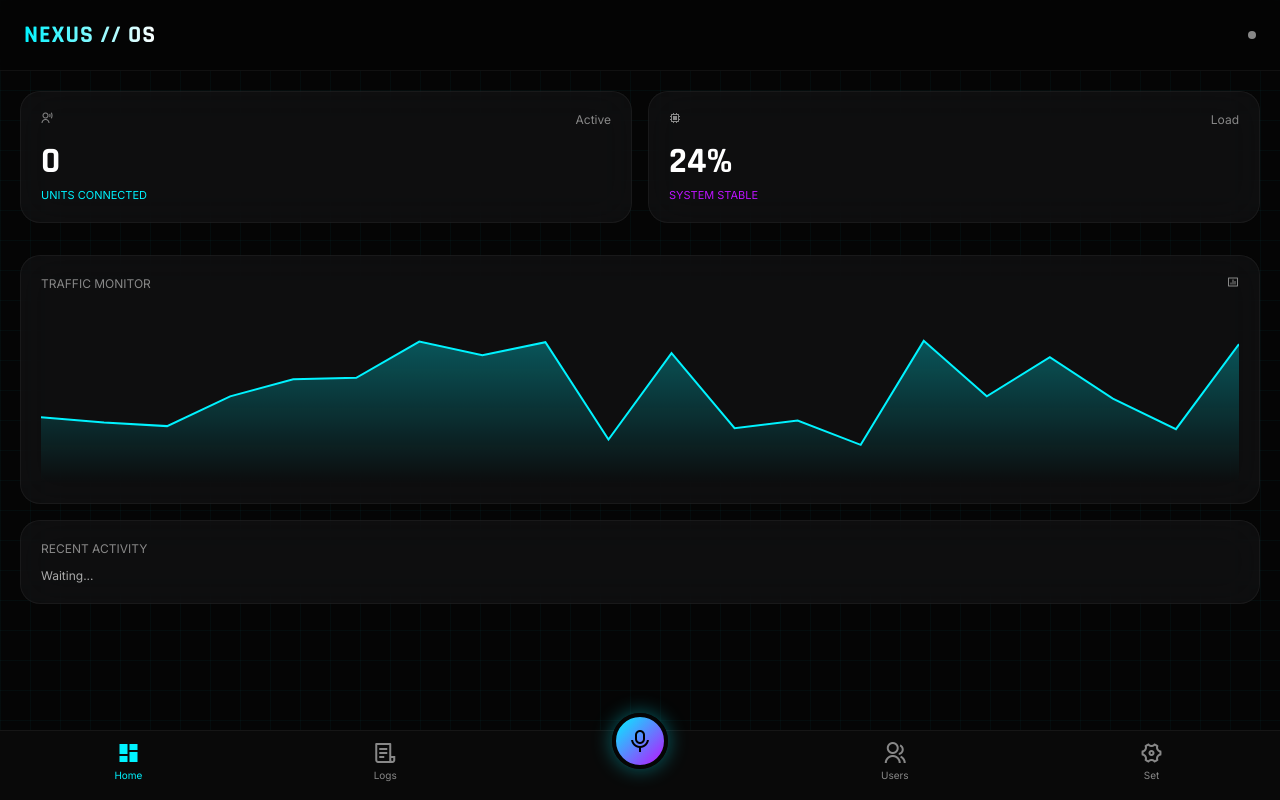
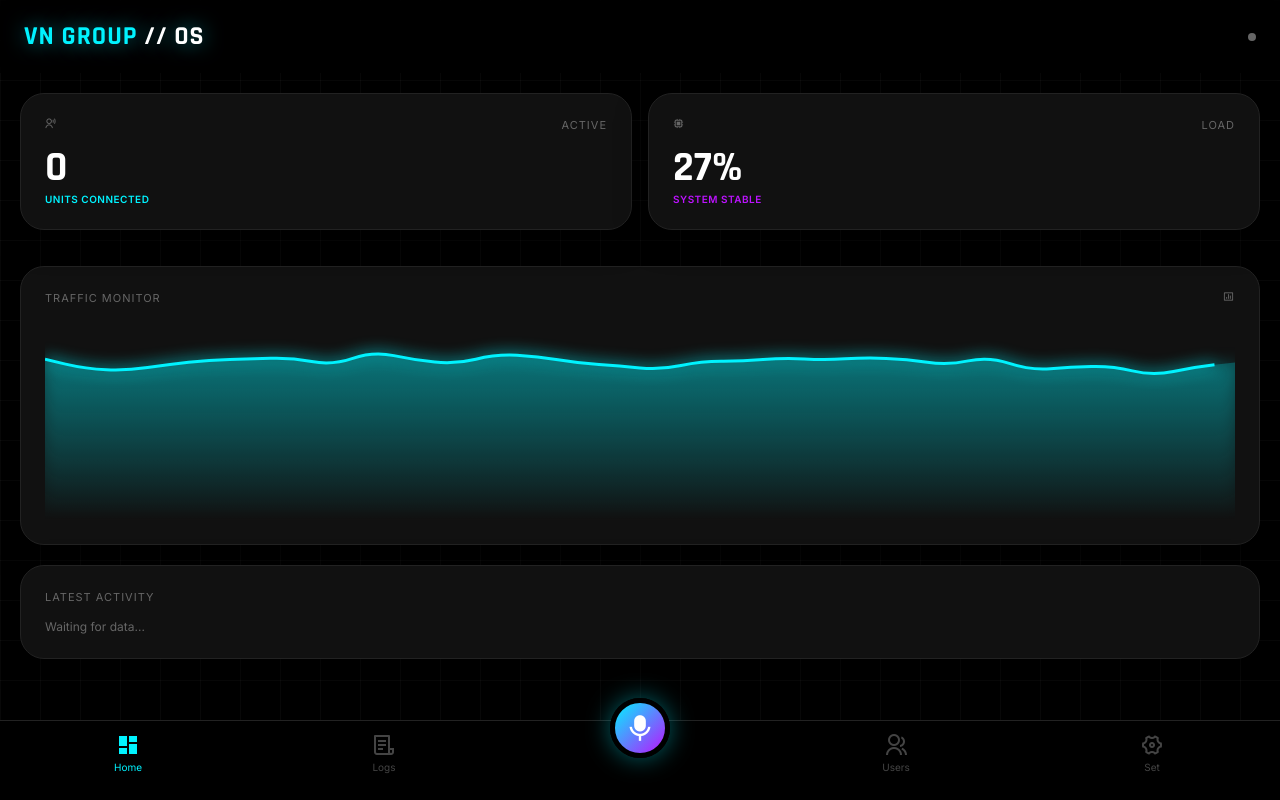
Before and after one commit to taninrachakan-ui/nexus-dashboard, a website: page index.html in a window 1280 px wide. Drawn offline with nearby package versions, Linux system fonts and the light colour scheme; no server answers.

Commit message:
Update index.html

```diff
--- a/index.html
+++ b/index.html
@@ -3,7 +3,7 @@
 <head>
     <meta charset="UTF-8">
     <meta name="viewport" content="width=device-width, initial-scale=1.0, maximum-scale=1.0, user-scalable=no">
-    <title>NEXUS MOBILE FINAL</title>
+    <title>VN GROUP MOBILE</title>
 
     <link href="https://fonts.googleapis.com/css2?family=Inter:wght@400;600&family=Rajdhani:wght@500;700&display=swap" rel="stylesheet">
     <link href="https://cdn.jsdelivr.net/npm/remixicon@2.5.0/fonts/remixicon.css" rel="stylesheet">
@@ -11,13 +11,13 @@
 
     <style>
         :root {
-            --bg: #050505;
-            --card-bg: rgba(20, 20, 23, 0.6);
-            --glass: rgba(255, 255, 255, 0.05);
-            --primary: #00f3ff;
-            --secondary: #bc13fe;
+            --bg: #000000;
+            --card-bg: #111111;
+            --glass: rgba(255, 255, 255, 0.1);
+            --primary: #00f3ff;  /* สีฟ้านีออน */
+            --secondary: #bc13fe; /* สีม่วงนีออน */
             --text: #ffffff;
-            --text-mute: #888888;
+            --text-mute: #666666;
         }
 
         * { box-sizing: border-box; -webkit-tap-highlight-color: transparent; }
@@ -25,77 +25,97 @@
         body {
             margin: 0; background-color: var(--bg); color: var(--text);
             font-family: 'Inter', sans-serif; overflow-x: hidden; padding-bottom: 90px;
-            background-image: linear-gradient(rgba(0, 243, 255, 0.03) 1px, transparent 1px), linear-gradient(90deg, rgba(0, 243, 255, 0.03) 1px, transparent 1px);
-            background-size: 30px 30px;
+            /* Grid Background จางๆ */
+            background-image:
+                linear-gradient(rgba(255, 255, 255, 0.03) 1px, transparent 1px),
+                linear-gradient(90deg, rgba(255, 255, 255, 0.03) 1px, transparent 1px);
+            background-size: 40px 40px;
         }
 
         /* HEADER */
         .header {
             padding: 20px 24px; display: flex; justify-content: space-between; align-items: center;
-            background: rgba(5, 5, 5, 0.9); backdrop-filter: blur(10px);
-            position: sticky; top: 0; z-index: 100; border-bottom: 1px solid rgba(255,255,255,0.05);
+            background: rgba(0, 0, 0, 0.8); backdrop-filter: blur(10px);
+            position: sticky; top: 0; z-index: 100;
         }
         .brand {
-            font-family: 'Rajdhani', sans-serif; font-size: 24px; font-weight: 700; letter-spacing: 1px;
-            background: linear-gradient(90deg, var(--primary), white); -webkit-background-clip: text; -webkit-text-fill-color: transparent;
+            font-family: 'Rajdhani', sans-serif; font-size: 26px; font-weight: 800; letter-spacing: 1px;
+            color: var(--primary); text-transform: uppercase;
+            text-shadow: 0 0 20px rgba(0, 243, 255, 0.5);
         }
+        .brand span { color: white; }
+
         .status-dot { width: 8px; height: 8px; background: var(--text-mute); border-radius: 50%; transition: 0.3s; }
-        .status-dot.online { background: var(--primary); box-shadow: 0 0 15px var(--primary); }
+        .status-dot.online { background: #00ff88; box-shadow: 0 0 10px #00ff88; }
 
         /* PAGE LOGIC */
-        .page-section { display: none; padding: 20px; animation: fadeIn 0.3s; }
+        .page-section { display: none; padding: 20px; animation: fadeIn 0.4s ease-out; }
         .page-section.active { display: block; }
         @keyframes fadeIn { from { opacity: 0; transform: translateY(10px); } to { opacity: 1; transform: translateY(0); } }
 
         /* CARDS */
         .card {
-            background: var(--card-bg); border: 1px solid var(--glass); border-radius: 20px;
-            padding: 20px; margin-bottom: 16px; backdrop-filter: blur(20px);
+            background: var(--card-bg); border: 1px solid #222; border-radius: 24px;
+            padding: 24px; margin-bottom: 20px;
+            box-shadow: 0 10px 30px rgba(0,0,0,0.5);
         }
-        .card-title { font-size: 12px; color: var(--text-mute); margin-bottom: 12px; display: flex; justify-content: space-between; }
+        .card-title {
+            font-size: 11px; color: var(--text-mute); margin-bottom: 15px;
+            display: flex; justify-content: space-between; letter-spacing: 1px; text-transform: uppercase;
+        }
 
-        /* STATS */
+        /* STATS (Big Numbers) */
         .stats-grid { display: grid; grid-template-columns: 1fr 1fr; gap: 16px; margin-bottom: 16px; }
-        .stat-val { font-family: 'Rajdhani', sans-serif; font-size: 36px; font-weight: 700; margin-bottom: 4px; }
-        .stat-sub { font-size: 11px; color: var(--primary); }
+        .stat-val { font-family: 'Rajdhani', sans-serif; font-size: 42px; font-weight: 700; margin-bottom: 4px; line-height: 1; }
+        .stat-sub { font-size: 10px; color: var(--primary); font-weight: 600; letter-spacing: 0.5px; }
 
-        /* ELEMENTS */
-        .chart-container { width: 100%; height: 180px; }
+        /* GRAPH */
+        .chart-container { width: 100%; height: 200px; position: relative; }
         canvas { width: 100% !important; height: 100% !important; }
 
-        .terminal-window { height: 400px; overflow-y: auto; font-family: 'Courier New', monospace; font-size: 11px; }
-        .log-item { margin-bottom: 8px; padding-left: 10px; border-left: 2px solid var(--glass); color: #ccc; }
+        /* LOGS */
+        .terminal-window { height: 300px; overflow-y: auto; font-family: 'Courier New', monospace; font-size: 12px; }
+        .log-item { margin-bottom: 8px; padding-left: 10px; border-left: 2px solid #333; color: #aaa; }
+        .log-item span { color: var(--primary); }
 
-        /* USER LIST (For Users Page) */
-        .user-row { display: flex; justify-content: space-between; padding: 12px 0; border-bottom: 1px solid var(--glass); }
-        .user-name { font-weight: 600; color: white; }
-        .user-ip { font-size: 11px; color: var(--text-mute); }
+        /* USER LIST */
+        .user-row {
+            display: flex; justify-content: space-between; align-items: center;
+            padding: 15px 0; border-bottom: 1px solid #222;
+        }
+        .user-avatar {
+            width: 36px; height: 36px; background: #222; border-radius: 50%;
+            display: flex; align-items: center; justify-content: center; color: var(--primary); margin-right: 12px;
+        }
 
         /* BOTTOM NAV */
         .bottom-nav {
-            position: fixed; bottom: 0; left: 0; width: 100%; height: 70px;
-            background: rgba(10, 10, 10, 0.95); backdrop-filter: blur(20px);
-            border-top: 1px solid var(--glass); display: flex; justify-content: space-around; align-items: center; z-index: 200;
-            padding-bottom: 10px;
+            position: fixed; bottom: 0; left: 0; width: 100%; height: 80px;
+            background: rgba(0, 0, 0, 0.9); backdrop-filter: blur(20px);
+            border-top: 1px solid #222; display: flex; justify-content: space-around; align-items: center; z-index: 200;
+            padding-bottom: 15px;
         }
         .nav-btn {
             display: flex; flex-direction: column; align-items: center; justify-content: center;
-            color: var(--text-mute); font-size: 24px; gap: 4px; width: 60px; height: 100%; cursor: pointer;
+            color: #444; font-size: 24px; gap: 4px; width: 60px; height: 100%; cursor: pointer; transition: 0.2s;
         }
         .nav-btn.active { color: var(--primary); }
         .nav-label { font-size: 10px; font-weight: 500; }
+
+        /* Central Button */
         .fab {
-            width: 56px; height: 56px; background: linear-gradient(135deg, var(--primary), var(--secondary));
+            width: 60px; height: 60px;
+            background: linear-gradient(135deg, var(--primary), var(--secondary));
             border-radius: 50%; display: flex; align-items: center; justify-content: center;
-            font-size: 24px; color: black; box-shadow: 0 0 20px rgba(0, 243, 255, 0.4);
-            transform: translateY(-20px); border: 4px solid var(--bg);
+            font-size: 28px; color: white; box-shadow: 0 0 25px rgba(0, 243, 255, 0.4);
+            transform: translateY(-25px); border: 5px solid var(--bg);
         }
     </style>
 </head>
 <body>
 
     <header class="header">
-        <div class="brand">NEXUS // OS</div>
+        <div class="brand">VN GROUP <span>// OS</span></div>
         <div class="status-dot" id="status-dot"></div>
     </header>
 
@@ -112,13 +132,15 @@
                 <div class="stat-sub" style="color:var(--secondary)">SYSTEM STABLE</div>
             </div>
         </div>
+
         <div class="card">
             <div class="card-title">TRAFFIC MONITOR <i class="ri-bar-chart-box-line"></i></div>
             <div class="chart-container"><canvas id="trafficChart"></canvas></div>
         </div>
+
         <div class="card">
-            <div class="card-title">RECENT ACTIVITY</div>
-            <div id="mini-log" style="font-size:12px; color:#aaa;">Waiting...</div>
+            <div class="card-title">LATEST ACTIVITY</div>
+            <div id="mini-log" style="font-size:12px; color:#666;">Waiting for data...</div>
         </div>
     </div>
 
@@ -126,40 +148,31 @@
         <div class="card">
             <div class="card-title">FULL SYSTEM TERMINAL</div>
             <div class="terminal-window" id="full-logs">
-                <div class="log-item"><span>[SYS]</span> Terminal initialized...</div>
+                <div class="log-item"><span>[SYS]</span> System initialized...</div>
             </div>
         </div>
     </div>
 
     <div id="page-users" class="page-section">
         <div class="card">
-            <div class="card-title">CONNECTED UNITS LIST</div>
+            <div class="card-title">CONNECTED UNITS</div>
             <div id="user-list-container">
-                <div style="text-align:center; padding:20px; color:#555;">No users connected</div>
+                <div style="text-align:center; padding:30px; color:#444;">No users connected</div>
             </div>
         </div>
     </div>
 
     <div id="page-settings" class="page-section">
         <div class="card">
-            <div class="card-title">SYSTEM CONFIG</div>
-            <div style="display:flex; justify-content:space-between; margin-bottom:15px; align-items:center;">
-                <span>Server Voice</span>
-                <div style="color:var(--primary)">Enabled</div>
+            <div class="card-title">SERVER CONFIG</div>
+            <div style="padding: 10px 0; border-bottom: 1px solid #222; display:flex; justify-content:space-between;">
+                <span>Voice Protocol</span> <span style="color:var(--primary)">WebRTC</span>
             </div>
-            <div style="display:flex; justify-content:space-between; margin-bottom:15px; align-items:center;">
-                <span>Record Logs</span>
-                <div style="color:var(--primary)">ON</div>
+            <div style="padding: 10px 0; border-bottom: 1px solid #222; display:flex; justify-content:space-between;">
+                <span>Log Level</span> <span style="color:#888">Verbose</span>
             </div>
-            <div style="display:flex; justify-content:space-between; align-items:center;">
-                <span>Max Connections</span>
-                <div style="font-family:monospace;">50</div>
-            </div>
-        </div>
-        <div class="card" style="border-color:var(--danger);">
-            <div class="card-title" style="color:var(--danger)">DANGER ZONE</div>
-            <div style="color:var(--danger); text-align:center; padding:10px; border:1px dashed var(--danger); border-radius:10px;">
-                RESTART SERVER
+            <div style="padding: 10px 0; display:flex; justify-content:space-between;">
+                <span>Version</span> <span>v2.5.0</span>
             </div>
         </div>
     </div>
@@ -171,7 +184,9 @@
         <div class="nav-btn" onclick="switchPage('logs', this)">
             <i class="ri-file-list-3-line"></i><span class="nav-label">Logs</span>
         </div>
-        <div class="fab"><i class="ri-mic-line"></i></div>
+
+        <div class="fab"><i class="ri-mic-fill"></i></div>
+
         <div class="nav-btn" onclick="switchPage('users', this)">
             <i class="ri-group-line"></i><span class="nav-label">Users</span>
         </div>
@@ -183,19 +198,16 @@
     <script>
         const socket = io();
 
-        // --- PAGE SWITCHING LOGIC ---
+        // --- 1. PAGE SWITCHING ---
         function switchPage(pageId, btnElement) {
-            // 1. Hide all pages
             document.querySelectorAll('.page-section').forEach(el => el.classList.remove('active'));
-            // 2. Show target page
             document.getElementById('page-' + pageId).classList.add('active');
 
-            // 3. Update Button Styles
             document.querySelectorAll('.nav-btn').forEach(el => el.classList.remove('active'));
             if(btnElement) btnElement.classList.add('active');
         }
 
-        // --- DATA & SOCKET LOGIC ---
+        // --- 2. SOCKET DATA ---
         const userCountEl = document.getElementById('user-count');
         const fullLogs = document.getElementById('full-logs');
         const miniLog = document.getElementById('mini-log');
@@ -213,14 +225,11 @@
 
         socket.on('update-stats', (data) => {
             userCountEl.innerText = data.count;
-
             if(data.lastAction) {
                 const type = data.lastAction.includes('DISCONNECTED') ? 'OUT' : 'IN';
                 addLog(type, data.lastAction);
                 miniLog.innerText = `[${type}] ${data.lastAction}`;
             }
-
-            // Mockup User List Update
             renderUserList(data.count);
         });
 
@@ -234,56 +243,106 @@
 
         function renderUserList(count) {
             if(count === 0) {
-                userListContainer.innerHTML = '<div style="text-align:center; padding:20px; color:#555;">No users connected</div>';
+                userListContainer.innerHTML = '<div style="text-align:center; padding:30px; color:#444;">No users connected</div>';
                 return;
             }
             let html = '';
             for(let i=0; i<count; i++) {
                 html += `
                 <div class="user-row">
-                    <div>
-                        <div class="user-name">UNIT-${1040+i}</div>
-                        <div class="user-ip">192.168.1.${10+i}</div>
+                    <div style="display:flex; align-items:center;">
+                        <div class="user-avatar"><i class="ri-user-3-fill"></i></div>
+                        <div>
+                            <div style="font-weight:600; color:white;">UNIT-${1050+i}</div>
+                            <div style="font-size:11px; color:#666;">192.168.1.${20+i}</div>
+                        </div>
                     </div>
-                    <div style="color:var(--primary); font-size:12px; display:flex; align-items:center;">
-                        ● Online
-                    </div>
+                    <div style="color:#00ff88; font-size:10px; border:1px solid #00ff88; padding:2px 6px; border-radius:4px;">ONLINE</div>
                 </div>`;
             }
             userListContainer.innerHTML = html;
         }
 
-        // --- VISUAL EFFECTS ---
-        // Fake CPU
-        setInterval(() => { document.getElementById('cpu-load').innerText = (Math.floor(Math.random()*20)+10) + '%'; }, 2000);
-
-        // Chart
+        // --- 3. GRAPH ENGINE (SMOOTH CURVE) ---
         const canvas = document.getElementById('trafficChart');
         const ctx = canvas.getContext('2d');
-        let dataPoints = new Array(20).fill(50);
+        // เพิ่มจำนวนจุดให้กราฟละเอียดขึ้น
+        let dataPoints = new Array(30).fill(50);
 
-        function resizeCanvas() { canvas.width = canvas.parentElement.clientWidth; canvas.height = canvas.parentElement.clientHeight; }
+        function resizeCanvas() {
+            canvas.width = canvas.parentElement.clientWidth;
+            canvas.height = canvas.parentElement.clientHeight;
+        }
         window.addEventListener('resize', resizeCanvas);
         resizeCanvas();
 
         function draw() {
-            dataPoints.shift(); dataPoints.push(Math.random()*60+20);
+            // Update Data
+            dataPoints.shift();
+            // ทำให้ค่าขยับขึ้นลงแบบ Smooth (Sine wave + Random)
+            const time = Date.now() / 500;
+            const smoothVal = 50 + Math.sin(time) * 30 + (Math.random() * 10 - 5);
+            dataPoints.push(smoothVal);
+
             ctx.clearRect(0,0,canvas.width,canvas.height);
 
+            // Gradient Fill
             const gradient = ctx.createLinearGradient(0,0,0,canvas.height);
-            gradient.addColorStop(0, 'rgba(0, 243, 255, 0.4)');
+            gradient.addColorStop(0, 'rgba(0, 243, 255, 0.3)');
             gradient.addColorStop(1, 'rgba(0, 243, 255, 0)');
 
             ctx.beginPath();
             const step = canvas.width / (dataPoints.length - 1);
-            ctx.moveTo(0, canvas.height);
-            dataPoints.forEach((p, i) => ctx.lineTo(i*step, canvas.height-(p/100*canvas.height)));
+
+            // เริ่มต้นที่จุดแรก
+            ctx.moveTo(0, canvas.height - (dataPoints[0]/100 * canvas.height));
+
+            // ใช้ Quadratic Curve เพื่อให้เส้นโค้งสมูท
+            for (let i = 0; i < dataPoints.length - 1; i++) {
+                const x_curr = i * step;
+                const y_curr = canvas.height - (dataPoints[i]/100 * canvas.height);
+
+                const x_next = (i + 1) * step;
+                const y_next = canvas.height - (dataPoints[i+1]/100 * canvas.height);
+
+                // หาจุดกึ่งกลางระหว่างจุดปัจจุบันกับจุดถัดไป
+                const x_mid = (x_curr + x_next) / 2;
+                const y_mid = (y_curr + y_next) / 2;
+
+                // วาดเส้นโค้งผ่านจุดกึ่งกลาง
+                ctx.quadraticCurveTo(x_curr, y_curr, x_mid, y_mid);
+            }
+
+            // ลากเส้นปิดท้าย
+            ctx.lineTo(canvas.width, canvas.height - (dataPoints[dataPoints.length-1]/100 * canvas.height));
             ctx.lineTo(canvas.width, canvas.height);
-            ctx.fillStyle = gradient; ctx.fill();
+            ctx.lineTo(0, canvas.height);
 
-            ctx.beginPath(); ctx.strokeStyle = '#00f3ff'; ctx.lineWidth = 2;
-            dataPoints.forEach((p, i) => { const x=i*step, y=canvas.height-(p/100*canvas.height); i===0?ctx.moveTo(x,y):ctx.lineTo(x,y); });
+            ctx.fillStyle = gradient;
+            ctx.fill();
+
+            // วาดเส้นขอบ (Stroke) ทับอีกที
+            ctx.beginPath();
+            ctx.lineWidth = 3;
+            ctx.strokeStyle = '#00f3ff';
+            ctx.shadowBlur = 15;
+            ctx.shadowColor = '#00f3ff';
+
+            ctx.moveTo(0, canvas.height - (dataPoints[0]/100 * canvas.height));
+            for (let i = 0; i < dataPoints.length - 1; i++) {
+                const x_curr = i * step;
+                const y_curr = canvas.height - (dataPoints[i]/100 * canvas.height);
+                const x_next = (i + 1) * step;
+                const y_next = canvas.height - (dataPoints[i+1]/100 * canvas.height);
+                const x_mid = (x_curr + x_next) / 2;
+                const y_mid = (y_curr + y_next) / 2;
+                ctx.quadraticCurveTo(x_curr, y_curr, x_mid, y_mid);
+            }
             ctx.stroke();
+
+            // Fake CPU update
+            if(Math.random() > 0.9) document.getElementById('cpu-load').innerText = Math.floor(smoothVal/2) + '%';
+
             requestAnimationFrame(draw);
         }
         draw();
```
